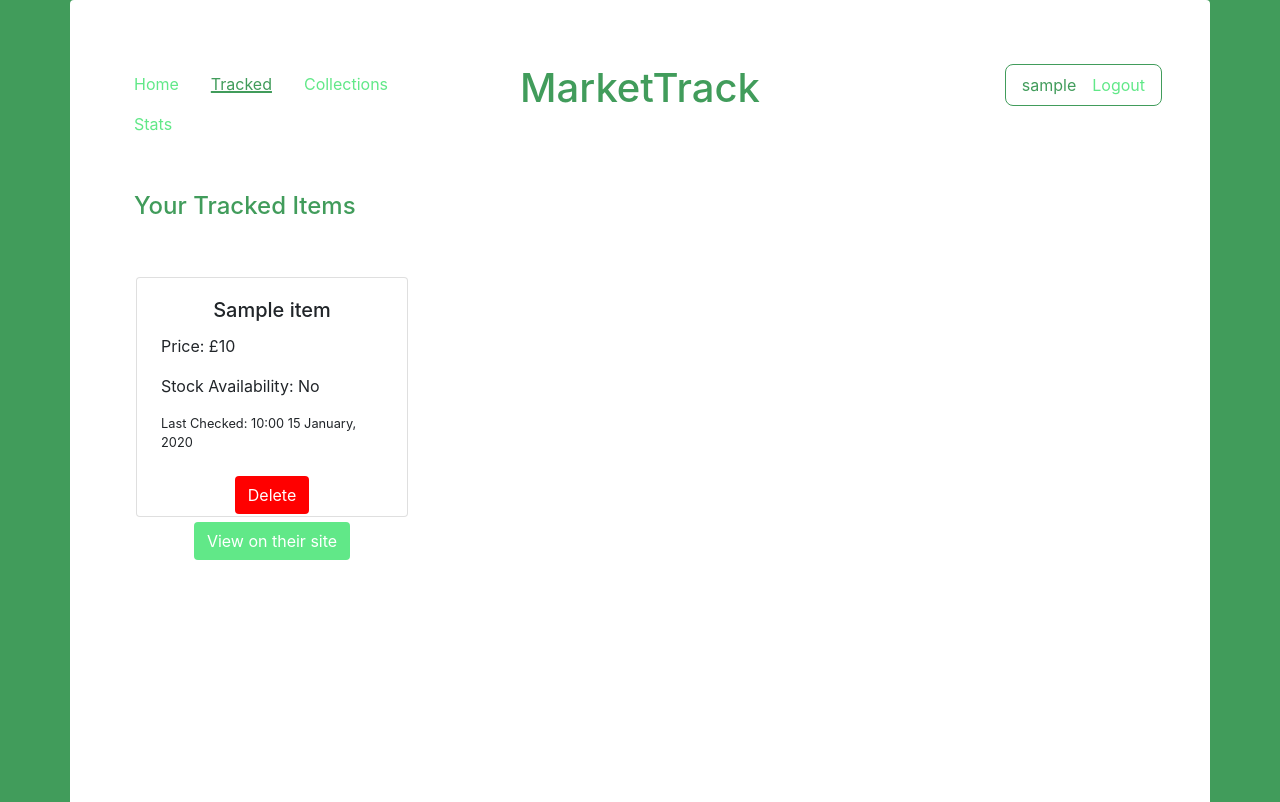
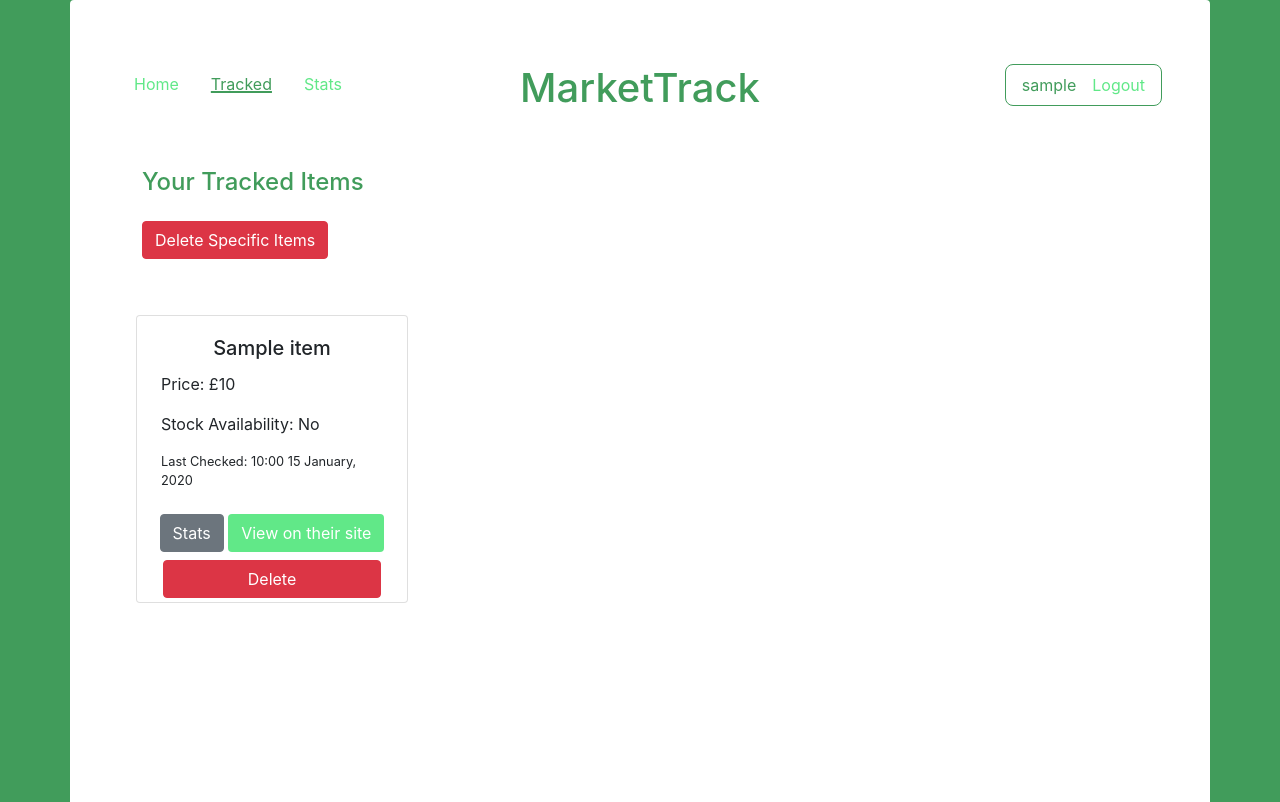
Before and after one commit to First-Derivative/MarketTrack, a Django app: page /tracked in a window 1280 px wide. Shown: the top 802 px of the page. Run offline with Django 3.2, Linux system fonts and the light colour scheme; a user stored in the database is signed in; tables that the repository leaves empty hold one stand-in row (values such as "Sample post").

Commit message:
update alpha.1.4

```diff
--- a/MarketTrack/Frontend/static/Frontend/scripts/homepage_ajax_requests.js
+++ b/MarketTrack/Frontend/static/Frontend/scripts/homepage_ajax_requests.js
@@ -8,12 +8,13 @@ unlogged_user_content_div = "<div class='p-5 text-center'><p class='color_supp'>
 // <p class="card-text pl-1 text-left" id="item_stock_avail">Item Source: ${item.abstract_source}</p>
 function buildItemCard(item)
 {
-  item_card = `<div class="card item_card text-center ml-5">
+  item_card = `<div class="card results_card text-center ml-5">
   <div class="card-body" id="item_card_wrapper">
   <h5 class="card-title" id="item_title">${item.name}</h5>
   <p class="card-text pl-1 text-left" id="item_price">Price: &pound;${item.price}</p>
   <p class="card-text pl-1 text-left" id="item_stock_avail">Stock Availability: ${item.stock_bool}</p>
   <p class="card-text pl-1 text-left small" id="item_timestamp">Last Checked: ${item.timestamp}</p>
+  <a class="btn mt-2 stats_button btn-secondary" id="stats_${item.id}">Stats</a>
   <a href="${item.source}" class="btn std_button mt-2" id="item_source">View on their site</a>
   </div>
   </div>`
--- a/MarketTrack/Frontend/static/Frontend/scripts/tracked_ajax_requests.js
+++ b/MarketTrack/Frontend/static/Frontend/scripts/tracked_ajax_requests.js
@@ -14,8 +14,12 @@ function buildItemCard(item,id)
   <p class="card-text pl-1 text-left" id="item_price_${item.id}">Price: &pound;${item.price}</p>
   <p class="card-text pl-1 text-left" id="item_stock_avail_${item.id}">Stock Availability: ${item.stock_bool}</p>
   <p class="card-text pl-1 text-left small" id="item_timestamp_${item.id}">Last Checked: ${item.timestamp}</p>
-  <a data-toggle="modal" data-target="#delete_modal_${item.id}" class="btn mt-2 item_delete_button" id="delete_button_${item.id}">Delete</a>
+
+  <div>
+  <a class="btn mt-2 stats_button btn-secondary" id="stats_${item.id}">Stats</a>
   <a href="${item.source}" class="btn std_button mt-2" id="item_source">View on their site</a>
+  </div>
+  <a data-toggle="modal" data-target="#delete_modal_${item.id}" class="btn mt-2 item_delete_button btn-danger" id="delete_button_${item.id}">Delete</a>
   </div>
   </div>`
 
@@ -27,12 +31,12 @@ function buildDeleteFunc(item)
   <div class="modal-dialog">
     <div class="modal-content modal_delete">
       <div class="modal-header text-center">
-        <h5 class="modal-title text-center" id="modal_label_${item.id}">Are you sure?</h5>
+        <h5 class="modal-title text-center pl-2" id="modal_label_${item.id}">Are you sure?</h5>
         <button type="button" class="close" data-dismiss="modal" aria-label="Close">
           <span aria-hidden="true">&times;</span>
         </button>
       </div>
-      <div class="modal-body text-left pb-0">
+      <div class="modal-body text-left p-4 pb-0">
         <span class="text-danger">Deleting:  ${item.name} </span>
         <br>
         <br>
--- a/MarketTrack/Frontend/static/Frontend/styles/style.css
+++ b/MarketTrack/Frontend/static/Frontend/styles/style.css
@@ -85,23 +85,20 @@ html, body
 .carousel_item_wrapper
 {
   position: relative;
+  top:7rem;
 }
 
 .results_card
 {
-  position: absolute;
   width:17rem;
   height: 15rem;
-  top: 50%;
-  left: 50%;
-  /* transform: translate(-50%, 50%); */
-  margin-top: 2rem;
+  margin-right: 2rem;
 }
 
 .item_card
 {
   width:17rem;
-  height: 15rem;
+  height: 18rem;
   margin-right: 2rem;
 
 }
@@ -122,6 +119,11 @@ html, body
 {
   background-color: #419C5B;
   color: white;
+}
+
+#item_delete_general
+{
+
 }
 
 #auth_wrapper
@@ -189,15 +191,19 @@ html, body
   height: 3rem;
 }
 
+#tracked_tab
+{
+  width: 94%;
+}
+
 .item_delete_button
 {
-  background-color: red;
   color: white;
+  width: 95%;
 }
 
 .item_delete_button:hover
 {
-  background-color: darkred;
   color: white;
 }
 
--- a/MarketTrack/Frontend/templates/Frontend/base.html
+++ b/MarketTrack/Frontend/templates/Frontend/base.html
@@ -36,9 +36,6 @@
               </li>
               <li class="nav-item">
                 <a class="nav-link {% if request.path == '/tracked' %}active_nav{% else %}{% endif %}" href="{% url 'tracked_page' %}">Tracked</a>
-              </li>
-              <li class="nav-item">
-                <a class="nav-link {% if request.path == '/collections' %}active_nav{% else %}{% endif %}" href="{% url 'collections_page' %}">Collections</a>
               </li>
               {% if user.is_admin %}
               <li class="nav-item">
--- a/MarketTrack/Frontend/templates/Frontend/tracked.html
+++ b/MarketTrack/Frontend/templates/Frontend/tracked.html
@@ -15,8 +15,9 @@
 {% else %}
 
 <div class="row">
-  <div class="col-md-10 ml-3">
+  <div class="col-md-10 ml-4">
     <h4 class="color_supp">Your Tracked Items</h4>
+    <h5 class="btn mt-3 btn-danger">Delete Specific Items</h5>
   </div>
 </div>
 
```
Also changed, not shown: MarketTrack/Frontend/templates/Frontend/homepage.html (+9 -22 lines).
